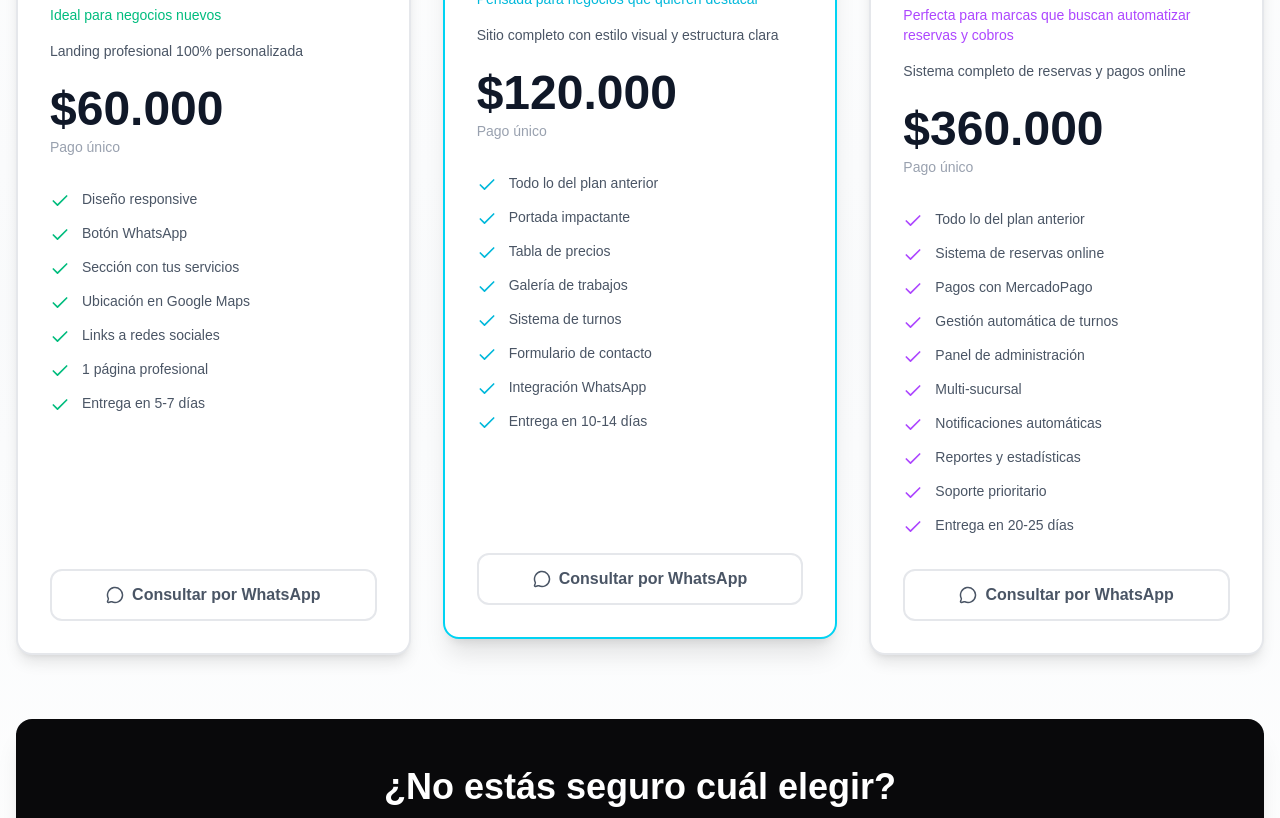
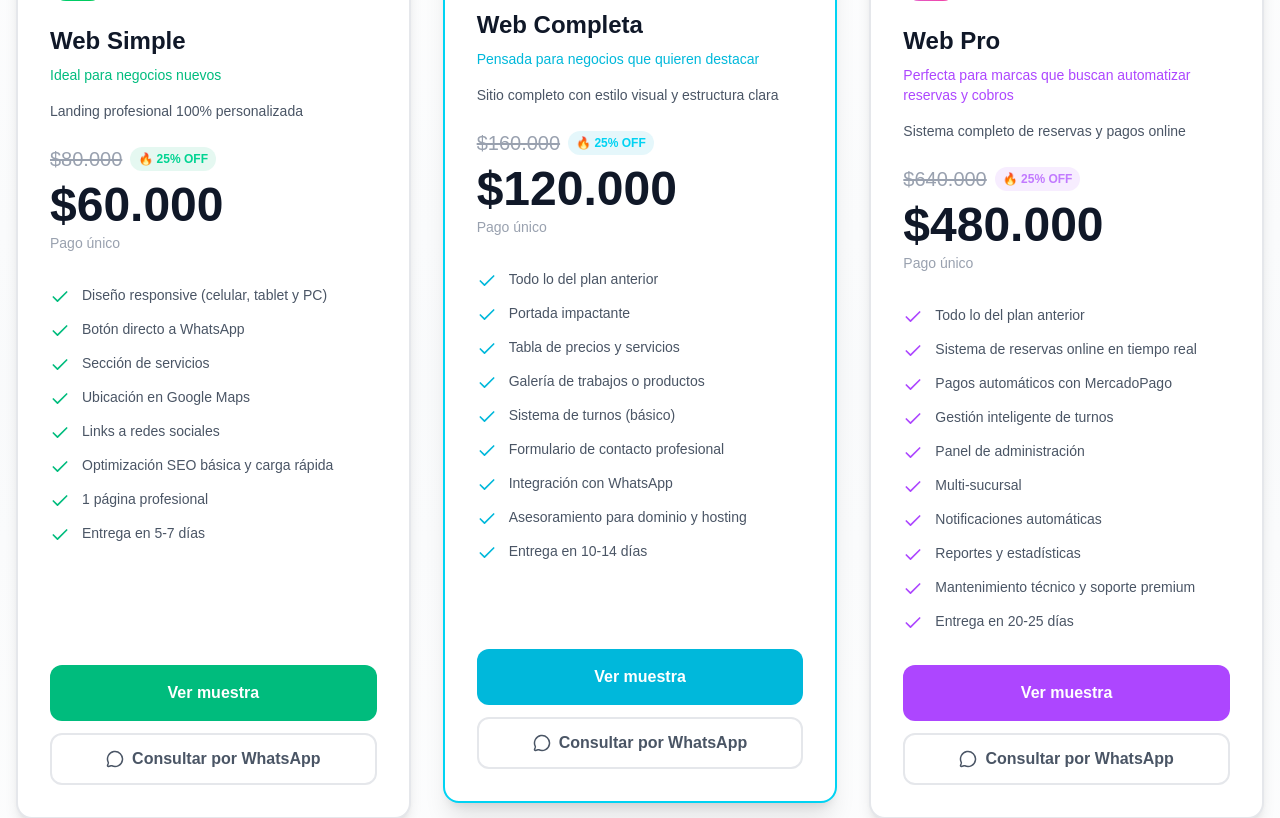
Before and after one commit to ivankameyha/my-portfolio, a Next.js app: page / in a window 1280 px wide. Shown: the part 1300-2118 px from the top of the page. Built offline with nearby package versions, Linux system fonts and the light colour scheme; no server answers.

Commit message:
feat: price of upgraded plans

```diff
--- a/app/components/Hero.tsx
+++ b/app/components/Hero.tsx
@@ -75,7 +75,7 @@ export default function Hero() {
 
         {/* Título principal */}
         <h1 className="text-4xl md:text-5xl font-bold text-white mb-6 leading-tight">
-          Desarrollador Full Stack<br />
+          Desarrollador <span className="bg-gradient-to-r from-cyan-400 to-blue-500 bg-clip-text text-transparent">Full Stack</span><br />
           <span className="text-gray-400">creando experiencias</span><br />
           <span className="text-gray-400">innovadoras.</span>
         </h1>
--- a/app/components/PlansPricing.tsx
+++ b/app/components/PlansPricing.tsx
@@ -1,11 +1,12 @@
 'use client';
 
-import { Check, Sparkles, Rocket, Crown, Gem, MessageCircle } from 'lucide-react';
+import { Check, Sparkles, Rocket, Crown, Gem, MessageCircle, X } from 'lucide-react';
 import { useState } from 'react';
 import { siteConfig } from '@/config/site';
 
 export default function PricingSection() {
   const [hoveredPlan, setHoveredPlan] = useState<number | null>(null);
+  const [selectedMockup, setSelectedMockup] = useState<string | null>(null);
 
   const plans = [
     {
@@ -13,9 +14,11 @@ export default function PricingSection() {
       name: 'Web Simple',
       tagline: 'Ideal para negocios nuevos',
       description: 'Landing profesional 100% personalizada',
+      oldPrice: '$80.000',
       price: '$60.000',
+      discount: '25% OFF',
       popular: false,
-      demoUrl: '/demos/simple',
+      mockupUrl: 'https://res.cloudinary.com/dzvjpzzxb/image/upload/v1760540336/simple_website_mockup_ohxutj.png',
       whatsappMessage: 'planSimple' as keyof typeof siteConfig.whatsappMessages,
       colorScheme: {
         gradient: 'from-emerald-400 to-green-500',
@@ -27,11 +30,12 @@ export default function PricingSection() {
         tagline: 'text-emerald-500'
       },
       features: [
-        'Diseño responsive',
-        'Botón WhatsApp',
-        'Sección con tus servicios',
+        'Diseño responsive (celular, tablet y PC)',
+        'Botón directo a WhatsApp',
+        'Sección de servicios',
         'Ubicación en Google Maps',
         'Links a redes sociales',
+        'Optimización SEO básica y carga rápida',
         '1 página profesional',
         'Entrega en 5-7 días'
       ]
@@ -41,9 +45,11 @@ export default function PricingSection() {
       name: 'Web Completa',
       tagline: 'Pensada para negocios que quieren destacar',
       description: 'Sitio completo con estilo visual y estructura clara',
+      oldPrice: '$160.000',
       price: '$120.000',
+      discount: '25% OFF',
       popular: true,
-      demoUrl: '/demos/completa',
+      mockupUrl: 'https://res.cloudinary.com/dzvjpzzxb/image/upload/v1760540336/full_website_mockup_bpy5z6.png',
       whatsappMessage: 'planCompleta' as keyof typeof siteConfig.whatsappMessages,
       colorScheme: {
         gradient: 'from-cyan-400 to-blue-500',
@@ -57,11 +63,12 @@ export default function PricingSection() {
       features: [
         'Todo lo del plan anterior',
         'Portada impactante',
-        'Tabla de precios',
-        'Galería de trabajos',
-        'Sistema de turnos',
-        'Formulario de contacto',
-        'Integración WhatsApp',
+        'Tabla de precios y servicios',
+        'Galería de trabajos o productos',
+        'Sistema de turnos (básico)',
+        'Formulario de contacto profesional',
+        'Integración con WhatsApp',
+        'Asesoramiento para dominio y hosting',
         'Entrega en 10-14 días'
       ]
     },
@@ -70,9 +77,11 @@ export default function PricingSection() {
       name: 'Web Pro',
       tagline: 'Perfecta para marcas que buscan automatizar reservas y cobros',
       description: 'Sistema completo de reservas y pagos online',
-      price: '$360.000',
+      oldPrice: '$640.000',
+      price: '$480.000',
+      discount: '25% OFF',
       popular: false,
-      demoUrl: '/demos/pro',
+      mockupUrl: 'https://res.cloudinary.com/dzvjpzzxb/image/upload/v1760540336/pro_website_mockup_hr57xf.png',
       whatsappMessage: 'planPro' as keyof typeof siteConfig.whatsappMessages,
       colorScheme: {
         gradient: 'from-purple-400 to-pink-500',
@@ -85,14 +94,14 @@ export default function PricingSection() {
       },
       features: [
         'Todo lo del plan anterior',
-        'Sistema de reservas online',
-        'Pagos con MercadoPago',
-        'Gestión automática de turnos',
+        'Sistema de reservas online en tiempo real',
+        'Pagos automáticos con MercadoPago',
+        'Gestión inteligente de turnos',
         'Panel de administración',
         'Multi-sucursal',
         'Notificaciones automáticas',
         'Reportes y estadísticas',
-        'Soporte prioritario',
+        'Mantenimiento técnico y soporte premium',
         'Entrega en 20-25 días'
       ]
     }
@@ -110,10 +119,14 @@ export default function PricingSection() {
           <h2 className="text-4xl md:text-5xl font-bold text-gray-900 mb-6">
             Elegí el plan <span className="bg-gradient-to-r from-cyan-400 to-blue-500 bg-clip-text text-transparent">perfecto</span> para tu negocio
           </h2>
-          <p className="text-lg text-gray-600 max-w-2xl mx-auto">
+          <p className="text-lg text-gray-600 max-w-2xl mx-auto mb-4">
             Desde una landing profesional hasta un sistema completo de reservas.
             Todos los planes incluyen diseño responsive y soporte técnico.
           </p>
+          {/* Badge de promoción */}
+          <div className="inline-flex items-center gap-2 bg-gradient-to-r from-orange-500 to-red-500 text-white px-6 py-3 rounded-full font-semibold text-sm shadow-lg animate-pulse">
+            🔥 Precios promocionales de lanzamiento — Cupos limitados
+          </div>
         </div>
 
         {/* Grid de Planes */}
@@ -169,6 +182,16 @@ export default function PricingSection() {
 
                   {/* Precio */}
                   <div className="mb-8 relative z-10">
+                    {/* Precio anterior tachado */}
+                    <div className="flex items-center gap-2 mb-2">
+                      <span className="text-xl text-gray-400 line-through">
+                        {plan.oldPrice}
+                      </span>
+                      <span className={`inline-flex items-center gap-1 text-xs font-bold px-2 py-1 rounded-full ${plan.colorScheme.badge}`}>
+                        🔥 {plan.discount}
+                      </span>
+                    </div>
+                    {/* Precio actual */}
                     <div className="flex items-baseline gap-2">
                       <span className="text-5xl font-bold text-gray-900">
                         {plan.price}
@@ -189,12 +212,12 @@ export default function PricingSection() {
 
                   {/* Botones */}
                   <div className="space-y-3 relative z-10">
-                    {/* <a
-                      href={plan.demoUrl}
+                    <button
+                      onClick={() => setSelectedMockup(plan.mockupUrl)}
                       className={`w-full ${plan.colorScheme.button} text-white font-semibold py-4 rounded-xl transition-all block text-center`}
                     >
                       <span>Ver muestra</span>
-                    </a> */}
+                    </button>
                     <a
                       href={siteConfig.getWhatsAppUrl(plan.whatsappMessage)}
                       target="_blank"
@@ -231,6 +254,37 @@ export default function PricingSection() {
           </a>
         </div>
       </div>
+
+      {/* Modal para ver mockup */}
+      {selectedMockup && (
+        <div
+          className="fixed inset-0 z-50 flex items-center justify-center bg-black/80 backdrop-blur-sm p-4"
+          onClick={() => setSelectedMockup(null)}
+        >
+          <div
+            className="relative max-w-6xl w-full max-h-[90vh] bg-zinc-900 rounded-2xl overflow-hidden shadow-2xl"
+            onClick={(e) => e.stopPropagation()}
+          >
+            {/* Botón cerrar */}
+            <button
+              onClick={() => setSelectedMockup(null)}
+              className="absolute top-4 right-4 z-10 w-10 h-10 rounded-full bg-white/10 backdrop-blur-sm border border-white/20 flex items-center justify-center text-white hover:bg-white/20 transition-all"
+              aria-label="Cerrar modal"
+            >
+              <X size={20} />
+            </button>
+
+            {/* Imagen del mockup */}
+            <div className="overflow-auto max-h-[90vh]">
+              <img
+                src={selectedMockup}
+                alt="Muestra del plan"
+                className="w-full h-auto"
+              />
+            </div>
+          </div>
+        </div>
+      )}
     </section>
   );
 }
--- a/app/components/Testimonials.tsx
+++ b/app/components/Testimonials.tsx
@@ -136,7 +136,7 @@ export default function TestimonialsSection() {
     },
     {
       name: 'Isabella Ortiz',
-      role: 'Dueño de cine',
+      role: 'Dueña de cine',
       rating: 5,
       category: 'Inversión',
       text: 'Muy profesional. La inversión valió totalmente la pena.',
--- a/config/site.ts
+++ b/config/site.ts
@@ -7,7 +7,7 @@ export const siteConfig = {
     email: process.env.NEXT_PUBLIC_EMAIL || "kameyhaivan@gmail.com",
     phone: "+54 9 381 342-3617",
     whatsapp: process.env.NEXT_PUBLIC_WHATSAPP_NUMBER || "5493813423617",
-    location: "Tucumán, Argentina",
+    location: "Tucumán, AR",
   },
 
   social: {
```
